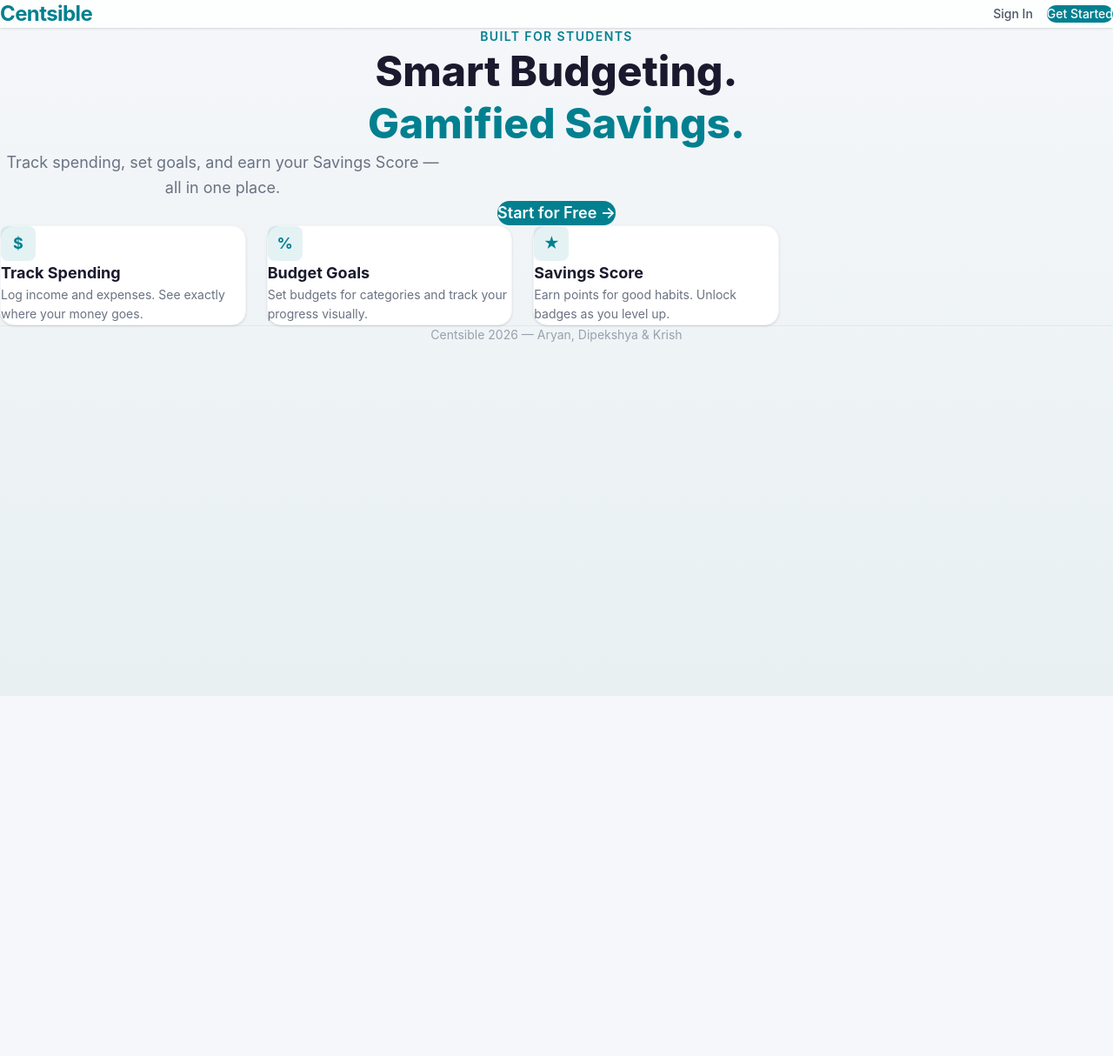
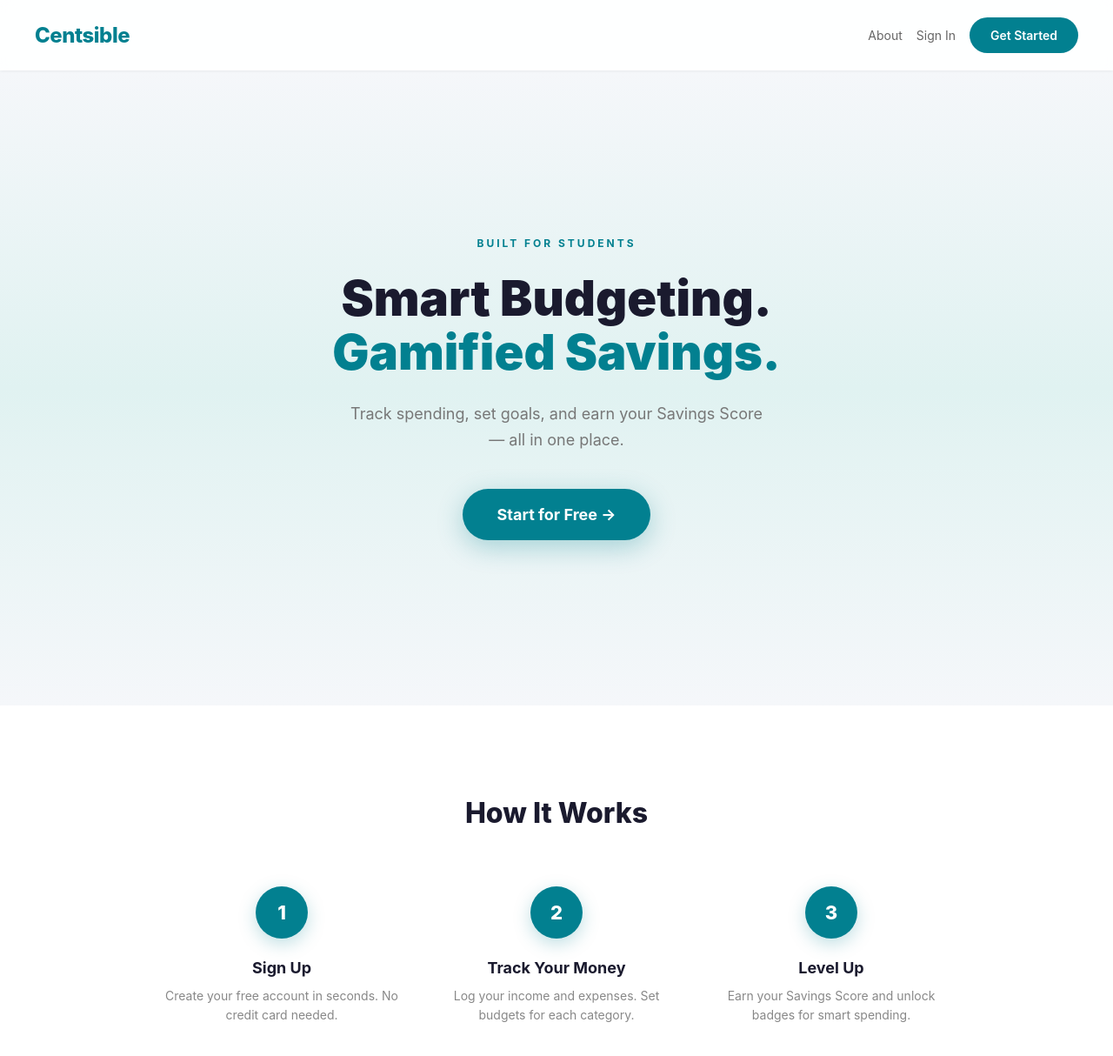
Before and after one commit to not-aryan7/centsible, a React (Vite) app: page / in a window 1280 px wide. Shown: the top 1214 px of the page at 87% size. Before the commit the page ends 800 px from the top, so only its background shows below. Built offline with nearby package versions, Linux system fonts and the light colour scheme.

Commit message:
Redesign Landing page with How It Works

```diff
--- a/src/pages/Landing.jsx
+++ b/src/pages/Landing.jsx
@@ -1,65 +1,251 @@
 import { Link } from "react-router-dom";
 
 export default function Landing() {
+
   return (
-        <div className="min-h-screen bg-gradient-to-b from-[#F5F7FA] to-[#E8F0F2]">
-            {/* Navbar */}
-            <nav className="flex justify-between items-center px-10 py-5 bg-white/80 backdrop-blur-sm shadow-sm sticky top-0 z-10">
-                <h1 className="text-2xl font-bold tracking-tight text-[#028090]">Centsible</h1>
-                <div className="flex gap-4 items-center">
-                    <Link to="/login" className="px-4 py-2 text-sm font-medium text-gray-600 hover:text-[#028090] transition-colors">
+
+    <div style={{ minHeight: "100vh", backgroundColor: "#F5F7FA" }}>
+
+      <nav style={{
+        display: "flex", justifyContent: "space-between", alignItems: "center",
+        padding: "20px 40px", backgroundColor: "rgba(255,255,255,0.9)",
+        backdropFilter: "blur(8px)", position: "sticky", top: 0, zIndex: 10,
+        boxShadow: "0 1px 3px rgba(0,0,0,0.06)"
+      }}>
+
+        <h1 style={{ fontSize: "24px", fontWeight: 800, color: "#028090", letterSpacing: "-0.5px" }}>
+          Centsible
+        </h1>
+
+        <div style={{ display: "flex", gap: "16px", alignItems: "center" }}>
+
+          <Link to="/about" style={{ fontSize: "14px", color: "#666", textDecoration: "none" }}>
+            About
+          </Link>
+
+          <Link to="/login" style={{ fontSize: "14px", color: "#666", textDecoration: "none" }}>
             Sign In
           </Link>
-                    <Link to="/register" className="px-5 py-2.5 text-sm font-medium bg-[#028090] text-white rounded-full hover:bg-[#026f7d] transition-all hover:shadow-lg hover:shadow-[#028090]/25">
+
+          <Link
+            to="/register"
+            style={{
+              fontSize: "14px",
+              padding: "10px 24px",
+              backgroundColor: "#028090",
+              color: "white",
+              borderRadius: "50px",
+              textDecoration: "none",
+              fontWeight: 600
+            }}
+          >
             Get Started
           </Link>
+
         </div>
+
       </nav>
 
-            {/* Hero Section */}
-            <section className="text-center py-24 px-6">
-                <p className="text-sm font-semibold text-[#028090] uppercase tracking-widest mb-4">Built for Students</p>
-                <h2 className="text-5xl font-extrabold mb-5 leading-tight">
+      <section style={{
+        minHeight: "calc(100vh - 70px)",
+        display: "flex",
+        flexDirection: "column",
+        justifyContent: "center",
+        alignItems: "center",
+        textAlign: "center",
+        padding: "0 24px",
+        background: "linear-gradient(180deg, #F5F7FA 0%, #E0F2F1 50%, #F5F7FA 100%)"
+      }}>
+
+        <span style={{
+          fontSize: "12px",
+          fontWeight: 700,
+          color: "#028090",
+          textTransform: "uppercase",
+          letterSpacing: "3px",
+          marginBottom: "24px"
+        }}>
+          Built for Students
+        </span>
+
+        <h2 style={{
+          fontSize: "56px",
+          fontWeight: 900,
+          lineHeight: 1.1,
+          marginBottom: "24px",
+          color: "#1A1A2E"
+        }}>
           Smart Budgeting.<br />
-                    <span className="text-[#028090]">Gamified Savings.</span>
+          <span style={{ color: "#028090" }}>Gamified Savings.</span>
         </h2>
-                <p className="text-gray-500 text-lg mb-10 max-w-lg mx-auto leading-relaxed">
+
+        <p style={{
+          fontSize: "18px",
+          color: "#777",
+          maxWidth: "480px",
+          lineHeight: 1.7,
+          marginBottom: "40px"
+        }}>
           Track spending, set goals, and earn your Savings Score — all in one place.
         </p>
-                <Link to="/register" className="inline-block px-8 py-3.5 bg-[#028090] text-white rounded-full text-lg font-semibold hover:bg-[#026f7d] transition-all hover:shadow-xl hover:shadow-[#028090]/30 hover:-translate-y-0.5">
+
+        <Link
+          to="/register"
+          style={{
+            fontSize: "18px",
+            padding: "16px 40px",
+            backgroundColor: "#028090",
+            color: "white",
+            borderRadius: "50px",
+            textDecoration: "none",
+            fontWeight: 700,
+            boxShadow: "0 8px 30px rgba(2,128,144,0.3)"
+          }}
+        >
           Start for Free →
         </Link>
+
       </section>
 
-            {/* Features */}
-            <section className="max-w-4xl mx-auto px-8 pb-20 grid grid-cols-1 md:grid-cols-3 gap-6">
-                <div className="bg-white p-7 rounded-2xl shadow-sm hover:shadow-md transition-shadow border border-gray-100">
-                    <div className="w-10 h-10 rounded-lg bg-[#028090]/10 flex items-center justify-center mb-4">
-                        <span className="text-[#028090] font-bold text-lg">$</span>
+      <section style={{ padding: "100px 24px", backgroundColor: "white" }}>
+
+        <h2 style={{
+          fontSize: "32px",
+          fontWeight: 800,
+          textAlign: "center",
+          marginBottom: "60px"
+        }}>
+          How It Works
+        </h2>
+
+        <div style={{
+          display: "grid",
+          gridTemplateColumns: "repeat(3, 1fr)",
+          gap: "48px",
+          maxWidth: "900px",
+          margin: "0 auto"
+        }}>
+
+          {[
+            { num: "1", title: "Sign Up", desc: "Create your free account in seconds. No credit card needed." },
+            { num: "2", title: "Track Your Money", desc: "Log your income and expenses. Set budgets for each category." },
+            { num: "3", title: "Level Up", desc: "Earn your Savings Score and unlock badges for smart spending." },
+          ].map((step) => (
+
+            <div key={step.num} style={{ textAlign: "center" }}>
+
+              <div style={{
+                width: "60px",
+                height: "60px",
+                borderRadius: "50%",
+                backgroundColor: "#028090",
+                color: "white",
+                display: "flex",
+                alignItems: "center",
+                justifyContent: "center",
+                margin: "0 auto 20px",
+                fontSize: "22px",
+                fontWeight: 800,
+                boxShadow: "0 6px 20px rgba(2,128,144,0.25)"
+              }}>
+                {step.num}
               </div>
-                    <h3 className="font-bold text-lg mb-2">Track Spending</h3>
-                    <p className="text-gray-500 text-sm leading-relaxed">Log income and expenses. See exactly where your money goes.</p>
+
+              <h3 style={{ fontWeight: 700, fontSize: "18px", marginBottom: "8px" }}>
+                {step.title}
+              </h3>
+
+              <p style={{ color: "#888", fontSize: "14px", lineHeight: 1.6 }}>
+                {step.desc}
+              </p>
+
             </div>
-                <div className="bg-white p-7 rounded-2xl shadow-sm hover:shadow-md transition-shadow border border-gray-100">
-                    <div className="w-10 h-10 rounded-lg bg-[#028090]/10 flex items-center justify-center mb-4">
-                        <span className="text-[#028090] font-bold text-lg">%</span>
+
+          ))}
+
         </div>
-                    <h3 className="font-bold text-lg mb-2">Budget Goals</h3>
-                    <p className="text-gray-500 text-sm leading-relaxed">Set budgets for categories and track your progress visually.</p>
-                </div>
-                <div className="bg-white p-7 rounded-2xl shadow-sm hover:shadow-md transition-shadow border border-gray-100">
-                    <div className="w-10 h-10 rounded-lg bg-[#028090]/10 flex items-center justify-center mb-4">
-                        <span className="text-[#028090] font-bold text-lg">★</span>
-                    </div>
-                    <h3 className="font-bold text-lg mb-2">Savings Score</h3>
-                    <p className="text-gray-500 text-sm leading-relaxed">Earn points for good habits. Unlock badges as you level up.</p>
-                </div>
+
       </section>
 
-            {/* Footer */}
-            <footer className="text-center py-8 text-gray-400 text-sm border-t border-gray-200">
+      <section style={{
+        padding: "100px 24px",
+        background: "linear-gradient(180deg, #F5F7FA 0%, #E8F0F2 100%)"
+      }}>
+
+        <h2 style={{
+          fontSize: "32px",
+          fontWeight: 800,
+          textAlign: "center",
+          marginBottom: "60px"
+        }}>
+          Features
+        </h2>
+
+        <div style={{
+          display: "grid",
+          gridTemplateColumns: "repeat(3, 1fr)",
+          gap: "24px",
+          maxWidth: "900px",
+          margin: "0 auto"
+        }}>
+
+          {[
+            { icon: "$", title: "Track Spending", desc: "Log income and expenses. See exactly where your money goes." },
+            { icon: "%", title: "Budget Goals", desc: "Set budgets for categories and track your progress visually." },
+            { icon: "★", title: "Savings Score", desc: "Earn points for good habits. Unlock badges as you level up." },
+          ].map((f) => (
+
+            <div key={f.title} style={{
+              backgroundColor: "white",
+              padding: "32px",
+              borderRadius: "20px",
+              boxShadow: "0 2px 12px rgba(0,0,0,0.04)",
+              border: "1px solid #eee"
+            }}>
+
+              <div style={{
+                width: "48px",
+                height: "48px",
+                borderRadius: "12px",
+                backgroundColor: "rgba(2,128,144,0.08)",
+                display: "flex",
+                alignItems: "center",
+                justifyContent: "center",
+                marginBottom: "20px"
+              }}>
+                <span style={{ color: "#028090", fontWeight: 700, fontSize: "20px" }}>
+                  {f.icon}
+                </span>
+              </div>
+
+              <h3 style={{ fontWeight: 700, fontSize: "18px", marginBottom: "10px" }}>
+                {f.title}
+              </h3>
+
+              <p style={{ color: "#888", fontSize: "14px", lineHeight: 1.7 }}>
+                {f.desc}
+              </p>
+
+            </div>
+
+          ))}
+
+        </div>
+
+      </section>
+
+      <footer style={{
+        textAlign: "center",
+        padding: "32px",
+        color: "#aaa",
+        fontSize: "14px",
+        borderTop: "1px solid #e5e5e5",
+        backgroundColor: "white"
+      }}>
         Centsible 2026 — Aryan, Dipekshya & Krish
       </footer>
+
     </div>
+
   );
 }
```
Lines whose indentation alone changed are shown as unchanged.
